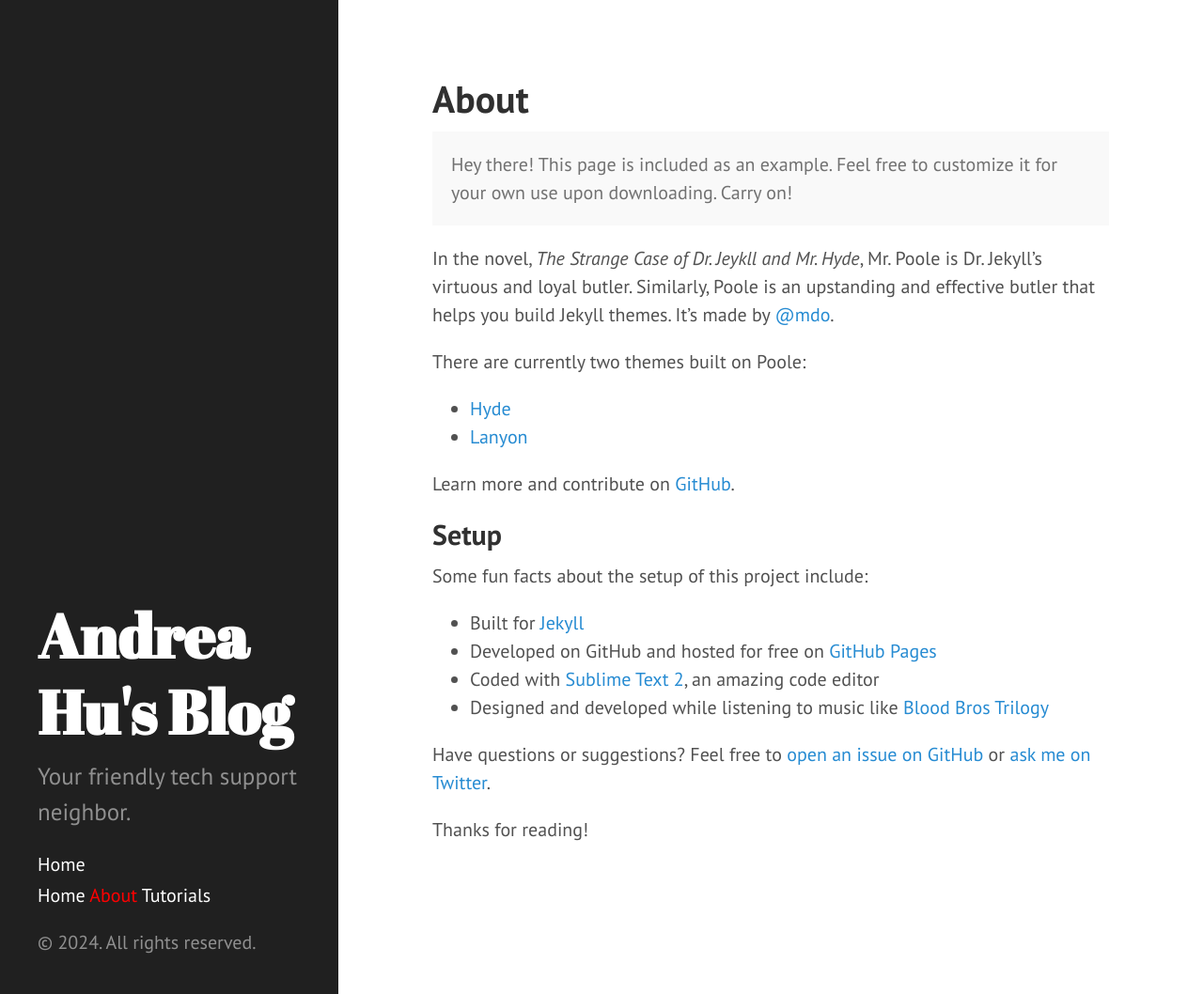
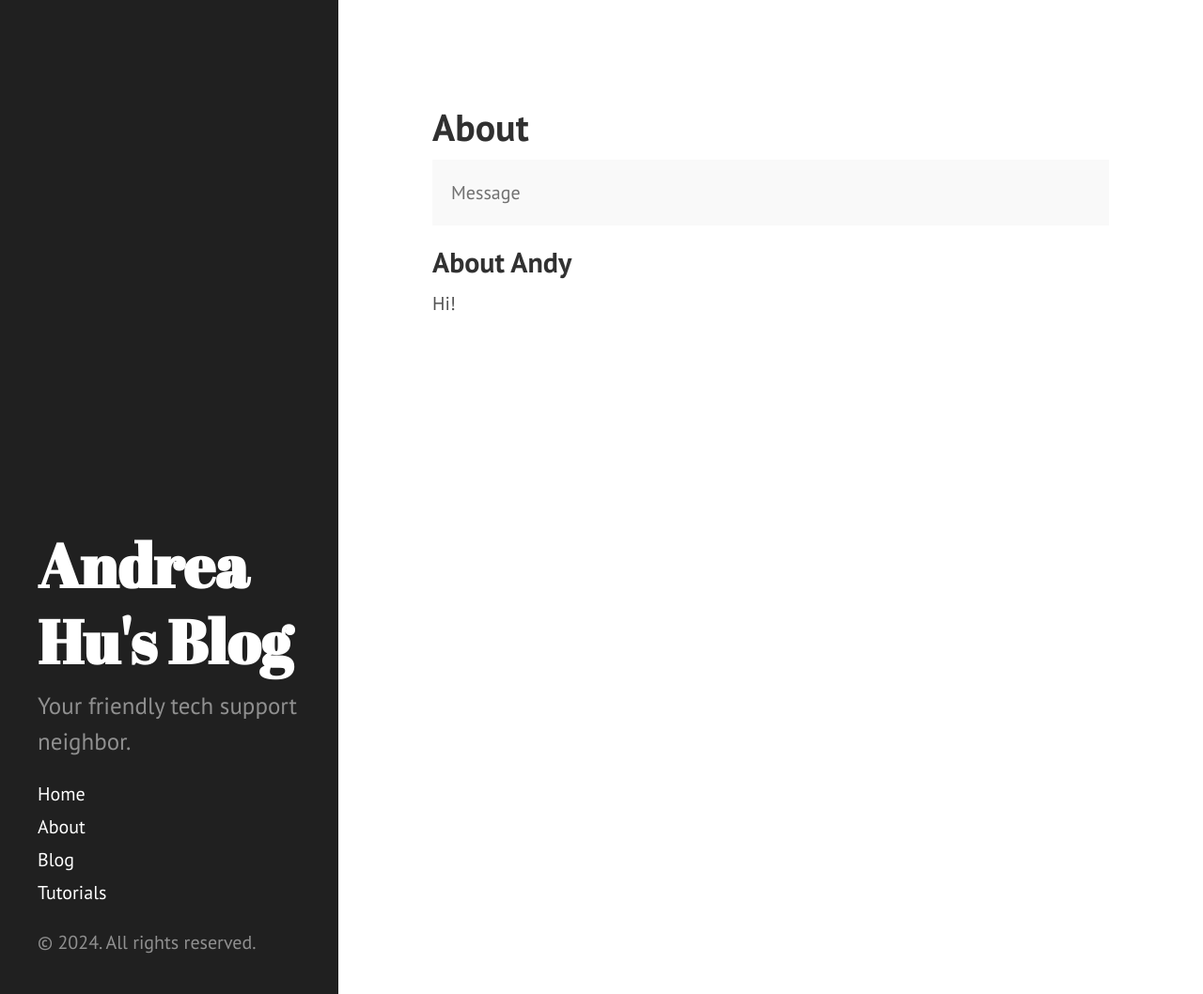
Before and after one commit to AndreaHu3299/AndreaHu3299.github.io, a Jekyll site: the page built from about.md, in a window 1280 px wide and 1058 px high. Shown: the whole window at 94% size. Built offline with Jekyll 4.4.1, drawn with Linux system fonts in a browser that asks for light colours.

```diff
--- a/Gemfile
+++ b/Gemfile
@@ -1,5 +1,6 @@
 source 'https://rubygems.org'
 
+gem "bundler", "~> 2.3"
 gem "jekyll", "~> 4.3.4"
 
 group :jekyll_plugins do
--- a/_data/navigation.yml
+++ b/_data/navigation.yml
@@ -3,5 +3,7 @@ items:
     link: /
   - name: About
     link: /about.html
+  - name: Blog
+    link: /blog.html
   - name: Tutorials
     link: /tutorials.html
--- a/_includes/sidebar.html
+++ b/_includes/sidebar.html
@@ -1,3 +1,4 @@
+// prettier-ignore
 <div class="sidebar">
   <div class="container sidebar-sticky">
     <div class="sidebar-about">
@@ -10,22 +11,11 @@
     </div>
 
     <nav class="sidebar-nav">
-      <a class="sidebar-nav-item{% if page.url == site.baseurl %} active{% endif %}" href="{{ site.baseurl }}">Home</a>
-
-      {% comment %}
-        The code below dynamically generates a sidebar nav of pages with
-        `layout: page` in the front-matter. See readme for usage.
-      {% endcomment %}
-
-      {% for item in site.data.navigation.items %}
-        <a href="{{ site.baseurl }}{{ item.link }}" {% if page.url == item.link %}style="color: red;"{% endif %}>
-          {{ item.name }}
-        </a>
+      {% for node in site.data.navigation.items %}
+        {% if node.name != null %}
+            <a class="sidebar-nav-item{% if page.url == node.url %} active{% endif %}" href="{{ site.baseUrl }}{{ node.link }}">{{ node.name }}</a>
+        {% endif %}
       {% endfor %}
-
-      <!-- <a class="sidebar-nav-item" href="{{ site.github.repo }}/archive/v{{ site.version }}.zip">Download</a> -->
-      <!-- <a class="sidebar-nav-item" href="{{ site.github.repo }}">GitHub project</a> -->
-      <!-- <span class="sidebar-nav-item">Currently v{{ site.version }}</span> -->
     </nav>
 
     <p>&copy; {{ site.time | date: '%Y' }}. All rights reserved.</p>
--- a/_layouts/post.html
+++ b/_layouts/post.html
@@ -8,7 +8,7 @@ layout: default
   {{ content }}
 </div>
 
-<div class="related">
+<!-- <div class="related">
   <h2>Related Posts</h2>
   <ul class="related-posts">
     {% for post in site.related_posts limit:3 %}
@@ -22,4 +22,4 @@ layout: default
       </li>
     {% endfor %}
   </ul>
-</div>
+</div> -->
--- a/about.md
+++ b/about.md
@@ -4,27 +4,9 @@ title: About
 ---
 
 <p class="message">
-  Hey there! This page is included as an example. Feel free to customize it for your own use upon downloading. Carry on!
+  Message
 </p>
 
-In the novel, *The Strange Case of Dr. Jeykll and Mr. Hyde*, Mr. Poole is Dr. Jekyll's virtuous and loyal butler. Similarly, Poole is an upstanding and effective butler that helps you build Jekyll themes. It's made by [@mdo](https://twitter.com/mdo).
+## About Andy
 
-There are currently two themes built on Poole:
-
-* [Hyde](http://hyde.getpoole.com)
-* [Lanyon](http://lanyon.getpoole.com)
-
-Learn more and contribute on [GitHub](https://github.com/poole).
-
-## Setup
-
-Some fun facts about the setup of this project include:
-
-* Built for [Jekyll](http://jekyllrb.com)
-* Developed on GitHub and hosted for free on [GitHub Pages](https://pages.github.com)
-* Coded with [Sublime Text 2](http://sublimetext.com), an amazing code editor
-* Designed and developed while listening to music like [Blood Bros Trilogy](https://soundcloud.com/maddecent/sets/blood-bros-series)
-
-Have questions or suggestions? Feel free to [open an issue on GitHub](https://github.com/poole/issues/new) or [ask me on Twitter](https://twitter.com/mdo).
-
-Thanks for reading!
+Hi!
--- a/index.html
+++ b/index.html
@@ -13,8 +13,6 @@ title: Home
     </h1>
 
     <span class="post-date">{{ post.date | date_to_string }}</span>
-
-    {{ post.content }}
   </div>
   {% endfor %}
 </div>
--- /dev/null
+++ b/netlify.toml
@@ -0,0 +1,5 @@
+[build.environment]
+RUBY_VERSION = "3.2.2"
+
+[build]
+command = "gem install bundler && bundle install && npm run build"
```
Also changed, not shown: _layouts/default.html (+11 -0 lines), _posts/2012-02-06-whats-jekyll.md (deleted, +0 -12 lines), _posts/2012-02-07-example-content.md (deleted, +0 -138 lines), _posts/2013-12-28-introducing-hyde.md (deleted, +0 -37 lines), _posts/2024-12-11-AoC.md (added, +6 -0 lines), admin/config.yml (+26 -2 lines), blog.html (added, +17 -0 lines), tutorials.html (added, +17 -0 lines), Gemfile.lock, _tutorials/_data/tutorials.yml (added), 2 other files.
